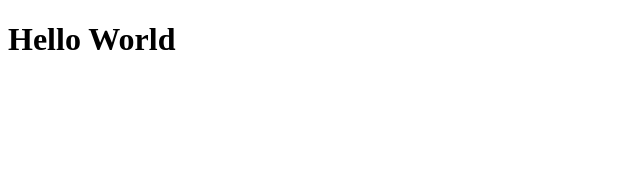
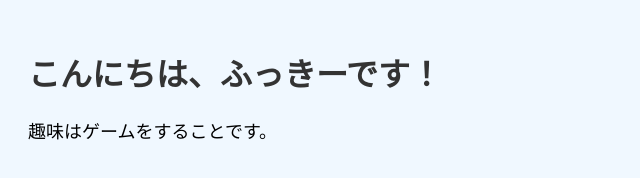
Before and after one commit to fukkinn/fukkinn2, a plain HTML site: page index.html in a window 1280 px wide. Shown: the whole page, without its empty margins (0-640 px from the left). Drawn offline with Linux system fonts and the light colour scheme.

Commit message:
自己紹介を追加

```diff
--- a/index.html
+++ b/index.html
@@ -2,9 +2,23 @@
 <html lang="ja">
 <head>
   <meta charset="UTF-8" />
-  <title>Hello World</title>
+  <title>ふっきーの自己紹介</title>
+  <style>
+    body {
+      font-family: Arial, sans-serif;
+      background-color: #f0f8ff;
+      padding: 20px;
+    }
+    h1 {
+      color: #333;
+    }
+    p {
+      font-size: 18px;
+    }
+  </style>
 </head>
 <body>
-  <h1>Hello World</h1>
+  <h1>こんにちは、ふっきーです！</h1>
+  <p>趣味はゲームをすることです。</p>
 </body>
 </html>
```
